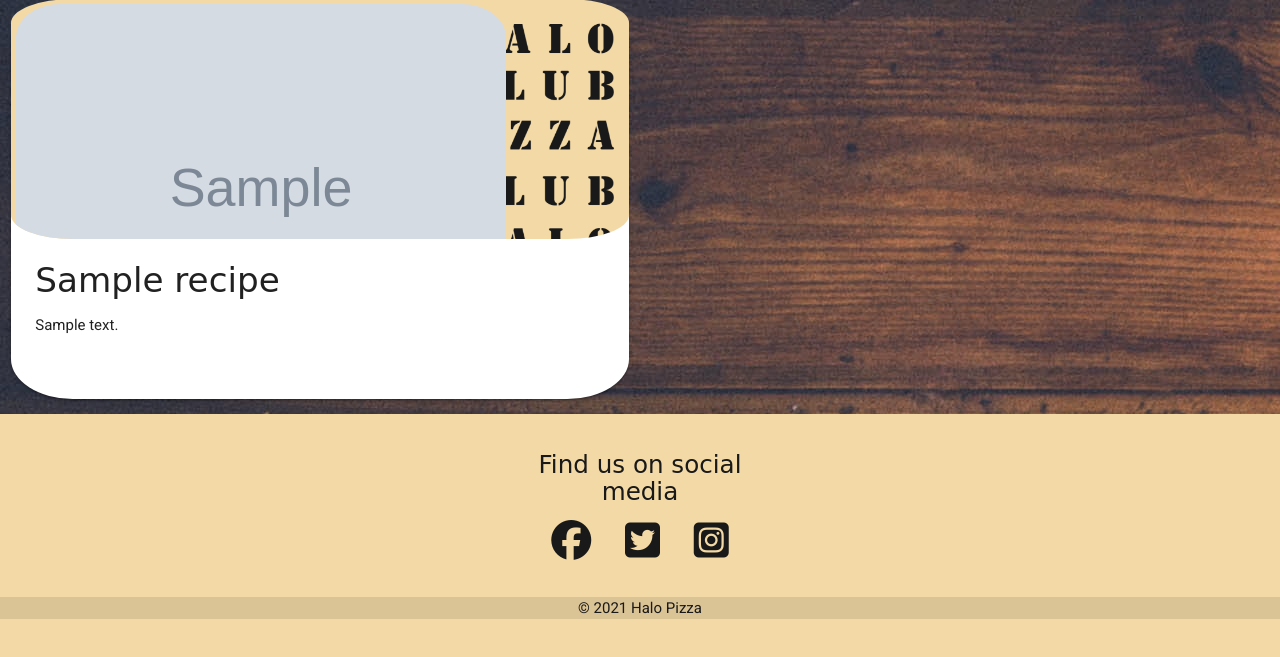
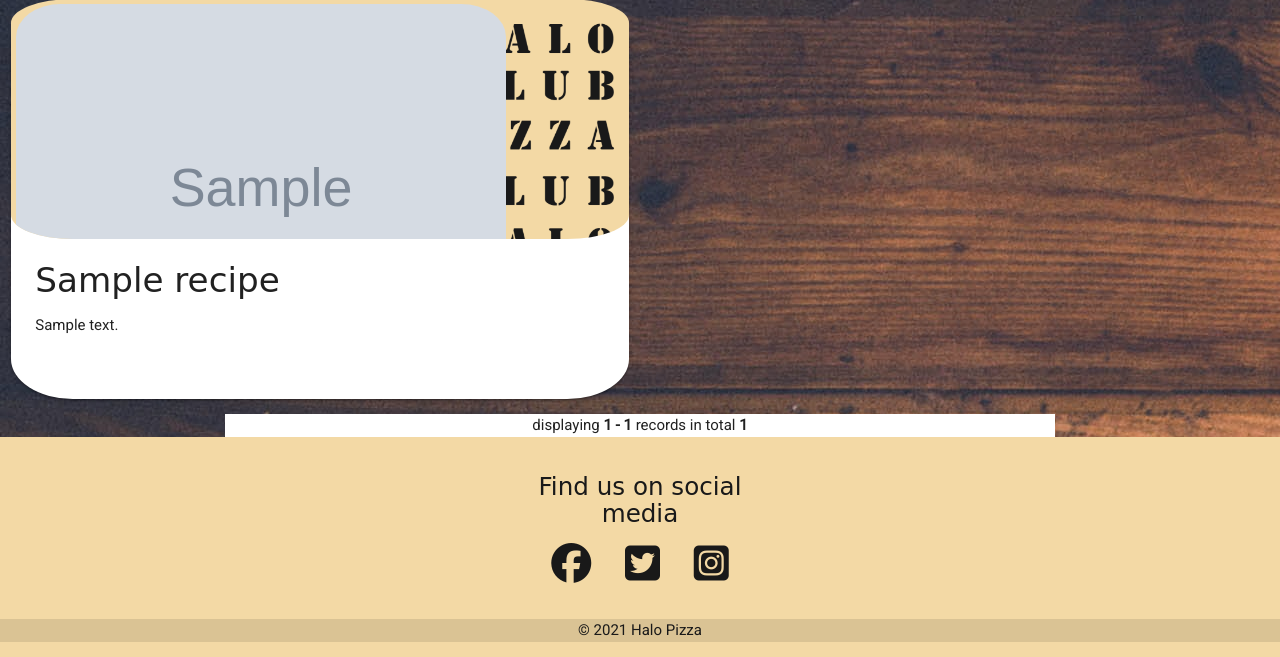
Before and after one commit to James-VT/MS3_Halo_Pizza, a Flask app: page / in a window 1280 px wide. Shown: the part 512-1169 px from the top of the page. Before the commit the page ends 1131 px from the top, so only its background shows below. Run offline with Flask 2, Linux system fonts and the light colour scheme; grey boxes marked "Sample" are stand-in pictures; a database or web service that is not in the repository returns one stand-in record (values such as "Sample title"); some libraries are stand-ins or nearby versions; some web fonts are replaced.

Commit message:
edit: Styles pagination controls

```diff
--- a/app.py
+++ b/app.py
@@ -2,6 +2,7 @@ import os
 from flask import (
     Flask, flash, render_template,
     redirect, request, session, url_for)
+from flask_paginate import Pagination, get_page_args
 from flask_pymongo import PyMongo
 from bson.objectid import ObjectId
 from werkzeug.security import generate_password_hash, check_password_hash
@@ -27,6 +28,8 @@ mongo = PyMongo(app)
 
 # The below route function gets us landing on our homepage by default
 # and allows that page to access the recipes in our database.
+# To understand pagination, I consulted this:
+# https://gist.github.com/mozillazg/69fb40067ae6d80386e10e105e6803c9
 @app.route("/")
 @app.route("/get_recipes")
 def get_recipes():
@@ -34,8 +37,21 @@ def get_recipes():
     # a true list, simply a Mongo Cursor Object. If
     # we wrap the entire find method in a Python list()
     # we turn it into a proper list.
-    recipes = list(mongo.db.recipes.find())
-    return render_template("home.html", recipes=recipes)
+    page, per_page, offset = get_page_args(
+        page_parameter='page', per_page_parameter='per_page',
+        offset_parameter='offset')
+    per_page = 4
+    offset = (page - 1) * per_page
+    total = mongo.db.recipes.find().count()
+    recipes = mongo.db.recipes.find()
+    recipes_paginated = recipes[offset: offset + per_page]
+    pagination = Pagination(page=page, per_page=per_page,
+                            total=total, css_framework='materializecss')
+    # recipes = list(mongo.db.recipes.find())
+    return render_template("home.html", recipes=recipes_paginated,
+                            page=page,
+                            per_page=per_page,
+                            pagination=pagination)
 
 
 @app.route("/view_by_category/<category_id>")
--- a/static/css/style.css
+++ b/static/css/style.css
@@ -117,6 +117,20 @@ hr {
 
 .search-results-style {
     margin: auto 0;
+}
+
+/* ------------------Pagination controls */
+
+.pagination-controls-style, .pagination-controls-style nav, .pagination-controls-style nav ul li {
+    background-color: #ffffff !important;
+    align-items: center !important;
+    text-align: center !important;
+    float: none !important;
+}
+
+.pagination li.active a {
+    font-weight: 1000;
+    color: black !important;
 }
 
 /* ------------------Register form */
--- a/templates/home.html
+++ b/templates/home.html
@@ -43,6 +43,14 @@
             </div>
         </div>
         {% endfor %}
+        <div class="col s12 m8 offset-m2">
+            <div class="pagination-controls-style">
+                {% if recipes.count() > 0 %}
+                    {{ pagination.links }}
+                    {{ pagination.info }}
+                {% endif %}
+            </div>
+        </div>
     </div>
 
 
```
